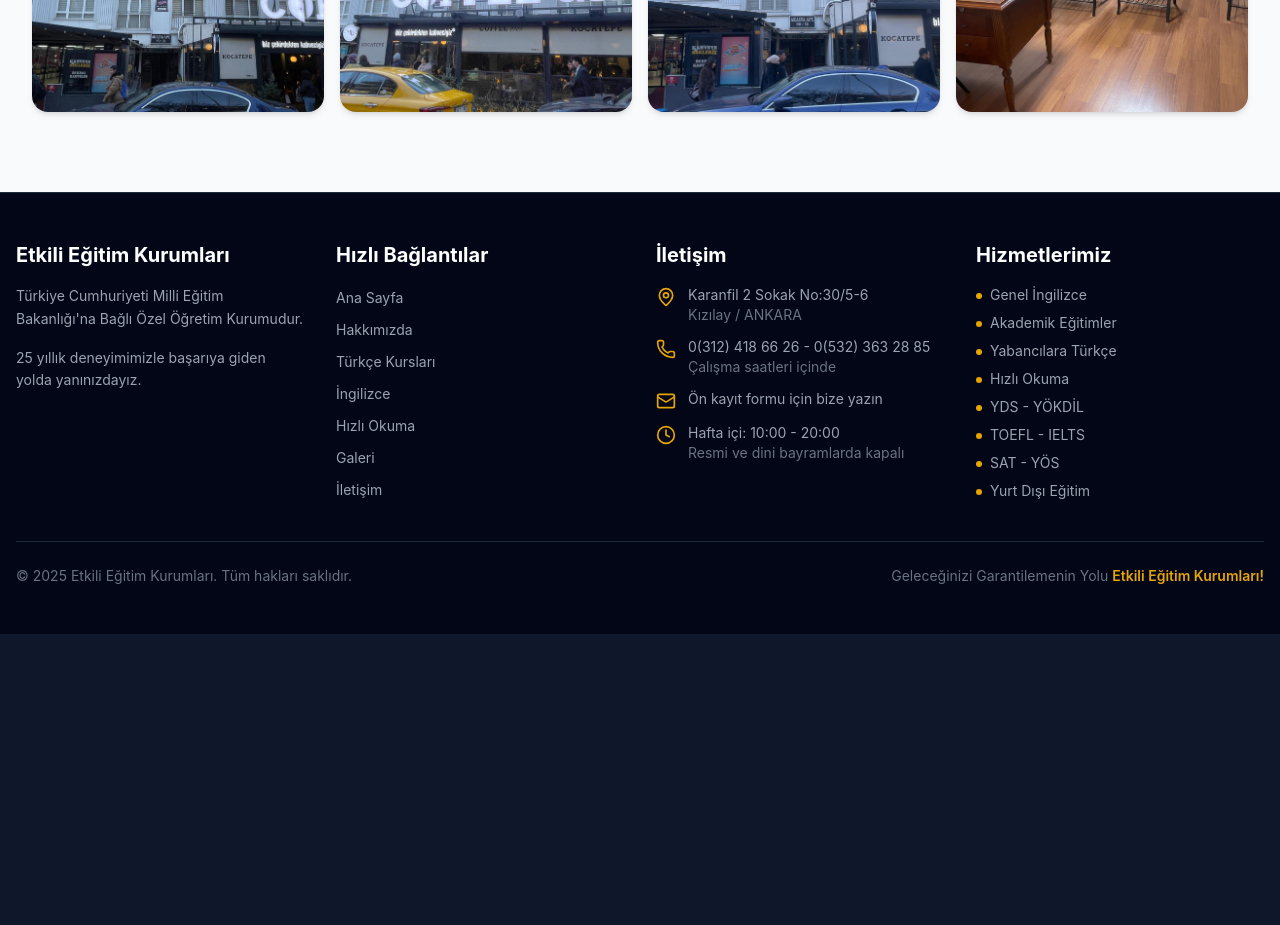
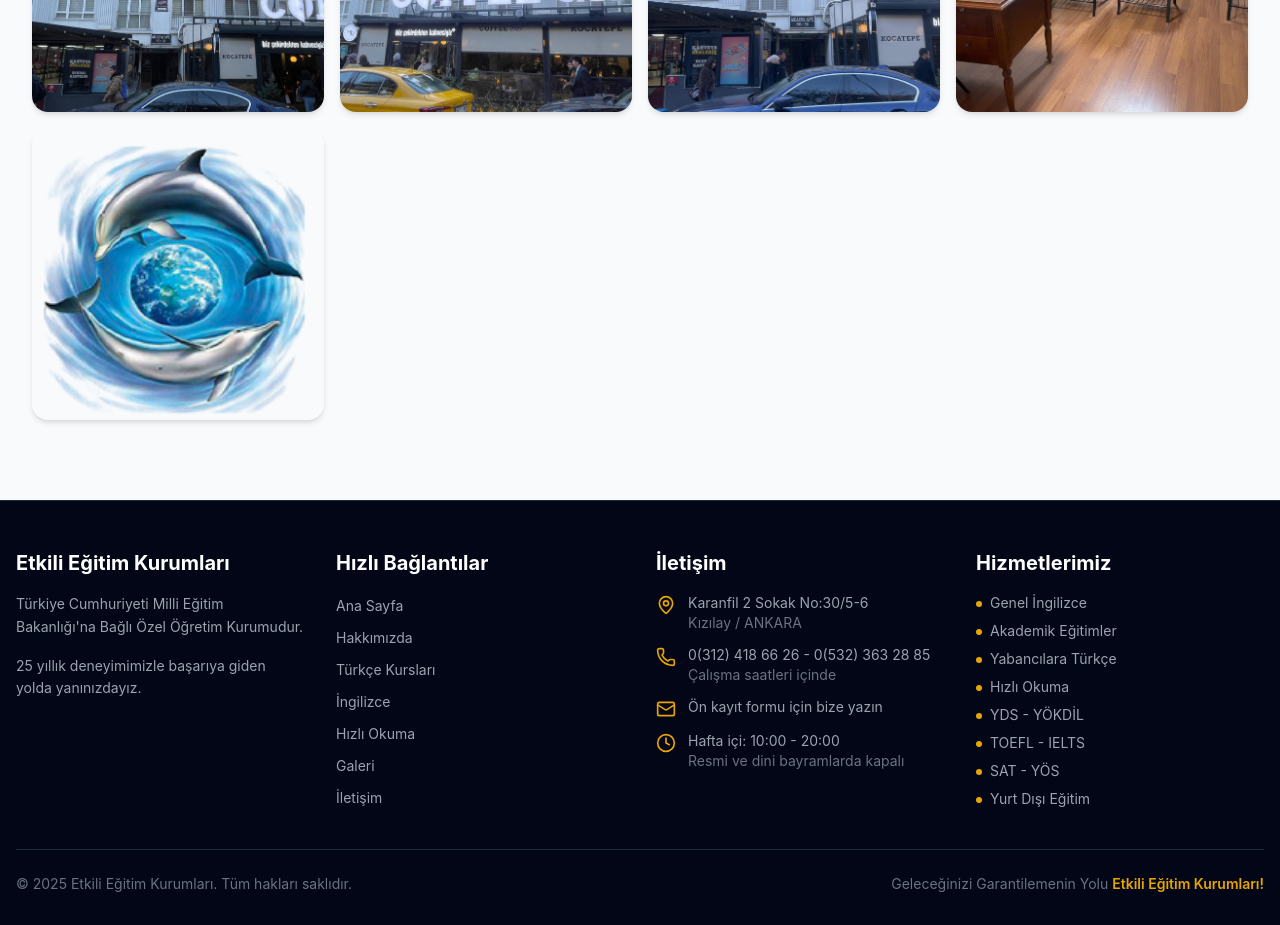
Before and after one commit to makucheez/test, a Next.js app: page /galeri in a window 1280 px wide. Shown: the part 1720-2645 px from the top of the page. Before the commit the page ends 2354 px from the top, so only its background shows below. Built offline with nearby package versions, Linux system fonts and the light colour scheme.

Commit message:
resim fix

```diff
--- a/next.config.js
+++ b/next.config.js
@@ -7,6 +7,11 @@ const nextConfig = {
         hostname: 'horizons-cdn.hostinger.com',
         pathname: '/**',
       },
+      {
+        protocol: 'https',
+        hostname: 'images.unsplash.com',
+        pathname: '/**',
+      },
     ],
   },
   reactStrictMode: true,
--- a/src/components/GallerySection.jsx
+++ b/src/components/GallerySection.jsx
@@ -6,10 +6,13 @@ import { X, ChevronLeft, ChevronRight } from 'lucide-react'
 import { useLanguage } from '@/contexts/LanguageContext'
 import { useTranslation } from '@/locales/translations'
 
-const images = [1,2,3,4,5,6,7,8,9,11,12,13,14,15,16,17,18,19,20,101].map((n) => ({
-  src: `/${n}.jpeg`,
-  alt: `Etkili Eğitim Kurumları - Fotoğraf ${n}`
-}))
+const images = [
+  ...[1,2,3,4,5,6,7,8,9,11,12,13,14,15,16,17,18,19,20,101].map((n) => ({
+    src: `/${n}.jpeg`,
+    alt: `Etkili Eğitim Kurumları - Fotoğraf ${n}`
+  })),
+  { src: '/10.png', alt: 'Etkili Eğitim Kurumları - Fotoğraf 10' }
+]
 
 const GallerySection = () => {
   const { language } = useLanguage()
```
